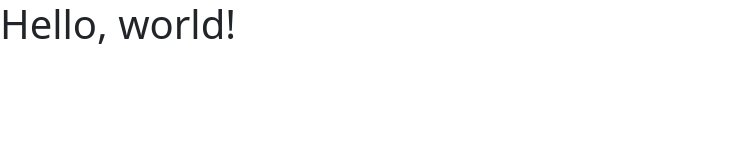
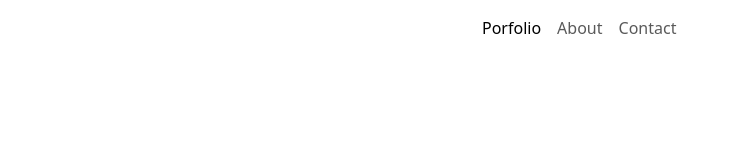
Before and after one commit to AbdulSalamAbro/bootstrap-portfolio-website, a plain HTML site: page index.html in a window 1280 px wide. Shown: the whole page, without its empty margins (0-737 px from the left). Drawn offline with nearby package versions, Linux system fonts and the light colour scheme.

Commit message:
updated the navigation bar

```diff
--- a/index.html
+++ b/index.html
@@ -7,7 +7,32 @@
     <link href="https://cdn.jsdelivr.net/npm/bootstrap@5.3.0/dist/css/bootstrap.min.css" rel="stylesheet" integrity="sha384-9ndCyUaIbzAi2FUVXJi0CjmCapSmO7SnpJef0486qhLnuZ2cdeRhO02iuK6FUUVM" crossorigin="anonymous">
   </head>
   <body>
-    <h1>Hello, world!</h1>
+
+    <div class="container">
+        <div class="row">
+          <div class="col">
+
+          </div>
+          <div class="col">
+            <nav class="navbar navbar-expand-lg">
+                <div class="container-fluid">
+                  <div class="collapse navbar-collapse" id="navbarNavAltMarkup">
+                    <div class="navbar-nav">
+                      <a class="nav-link active" aria-current="page" href="#">Porfolio</a>
+                      <a class="nav-link" href="#">About</a>
+                      <a class="nav-link" href="#">Contact</a>
+
+                    </div>
+                  </div>
+                </div>
+              </nav>
+          </div>
+          <div class="col">
+
+          </div>
+        </div>
+      </div>
+
     <script src="https://cdn.jsdelivr.net/npm/bootstrap@5.3.0/dist/js/bootstrap.bundle.min.js" integrity="sha384-geWF76RCwLtnZ8qwWowPQNguL3RmwHVBC9FhGdlKrxdiJJigb/j/68SIy3Te4Bkz" crossorigin="anonymous"></script>
   </body>
 </html>
```
